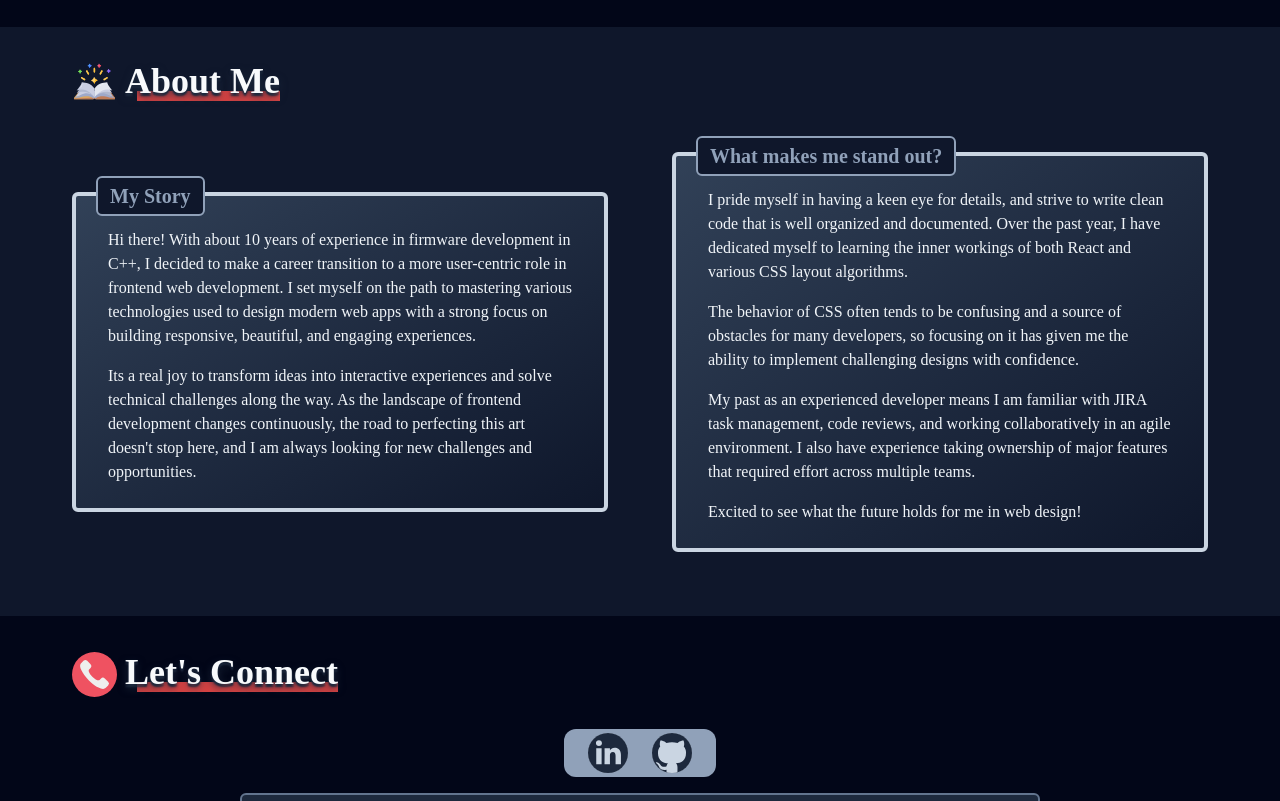
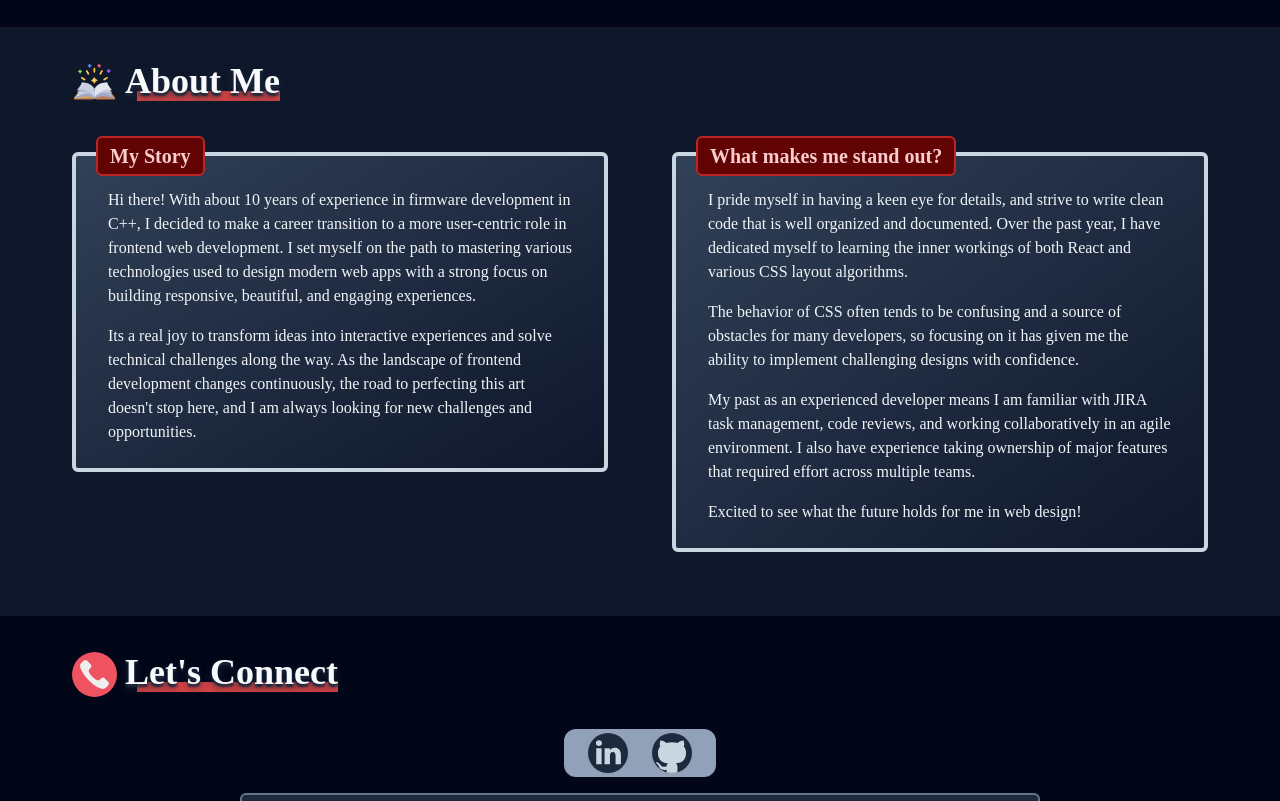
Before and after one commit to skharat8/portfolio-site, a React (Vite) app: page / in a window 1280 px wide. Shown: the part 1860-2661 px from the top of the page. Built offline with nearby package versions, Linux system fonts and the light colour scheme; what @midudev/tailwind-animations would draw is missing.

Commit message:
Refactor About Me component with multiple wrappers
- Add animations for enter and hover state
- Add color options for title chip

```diff
--- a/src/components/AboutMe.tsx
+++ b/src/components/AboutMe.tsx
@@ -1,21 +1,11 @@
 import aboutMeIcon from "@images/aboutMe.svg";
 
-import { tw } from "@/lib/utils";
-
+import AboutSubheaderWrapper from "./AboutSubheaderWrapper";
+import AboutTextWrapper from "./AboutTextWrapper";
 import MaxWidthWrapper from "./MaxWidthWrapper";
 import SectionTitle from "./SectionTitle";
 
 function AboutMe() {
-  const textWrapperStyles = tw`group hover:border-secondary-300 focus:border-secondary-300 relative mb-6
-  w-[min(44rem,95%)] rounded-md border-4 border-slate-300 bg-gradient-to-br
-  from-slate-700 to-slate-900 px-6 py-5 text-slate-100`;
-
-  const subHeaderStyles = tw`group-hover:bg-accent-red-800 group-focus:bg-accent-red-800
-  group-hover:text-accent-red-100 group-focus:text-accent-red-10
-  group-hover:border-accent-red-400 group-focus:border-accent-red-400 absolute
-  -translate-x-3 -translate-y-[calc(100%+0.25rem)] rounded-md border-2
-  border-slate-400 bg-slate-900 px-3 py-1 text-xl font-bold text-slate-400`;
-
   return (
     <section
       id="about"
@@ -29,9 +19,9 @@ function AboutMe() {
           About Me
         </SectionTitle>
 
-        <div className="flex-center-col gap-4 font-[Noto_Sans_Variable] md:flex-row md:gap-8">
-          <div className={textWrapperStyles}>
-            <h3 className={subHeaderStyles}>My Story</h3>
+        <div className="flex-center-col gap-6 md:flex-row md:items-start md:gap-8">
+          <AboutTextWrapper>
+            <AboutSubheaderWrapper color="red">My Story</AboutSubheaderWrapper>
 
             <p className="mt-2 mb-4">
               Hi there! With about 10 years of experience in firmware
@@ -48,10 +38,12 @@ function AboutMe() {
               this art doesn't stop here, and I am always looking for new
               challenges and opportunities.
             </p>
-          </div>
+          </AboutTextWrapper>
 
-          <div className={textWrapperStyles}>
-            <h3 className={subHeaderStyles}>What makes me stand out?</h3>
+          <AboutTextWrapper>
+            <AboutSubheaderWrapper color="red">
+              What makes me stand out?
+            </AboutSubheaderWrapper>
 
             <p className="mt-2 mb-4">
               I pride myself in having a keen eye for details, and strive to
@@ -71,7 +63,7 @@ function AboutMe() {
               major features that required effort across multiple teams.
             </p>
             <p>Excited to see what the future holds for me in web design!</p>
-          </div>
+          </AboutTextWrapper>
         </div>
       </MaxWidthWrapper>
     </section>
--- /dev/null
+++ b/src/components/AboutSubheaderWrapper.tsx
@@ -0,0 +1,29 @@
+import type { PropsWithChildren } from "react";
+
+type AboutSubheaderWrapperProps = {
+  color?: string;
+};
+
+function AboutSubheaderWrapper({
+  color = "slate",
+  children,
+}: PropsWithChildren<AboutSubheaderWrapperProps>) {
+  const colors: { [key: string]: string } = {
+    slate: "bg-slate-900 border-slate-500 text-slate-100",
+    red: "bg-accent-red-900 border-accent-red-500 text-accent-red-100",
+    emerald: "bg-emerald-900 border-emerald-500 text-emerald-100",
+    purple: "bg-purple-900 border-purple-500 text-purple-100",
+    blue: "bg-primary-azure-900 border-primary-azure-500 text-primary-azure-100",
+  };
+
+  return (
+    <h3
+      className={`absolute -translate-x-3 -translate-y-[calc(100%+0.25rem)] rounded-md border-2
+        ${colors[color]} px-3 py-1 text-xl font-bold`}
+    >
+      {children}
+    </h3>
+  );
+}
+
+export default AboutSubheaderWrapper;
--- /dev/null
+++ b/src/components/AboutTextWrapper.tsx
@@ -0,0 +1,28 @@
+import type { PropsWithChildren } from "react";
+
+import { motion } from "motion/react";
+
+function AboutTextWrapper({ children }: PropsWithChildren) {
+  return (
+    <motion.div
+      className="group hover:border-secondary-300 relative mb-6 w-[min(44rem,80vw)] rounded-md
+        border-4 border-slate-300 bg-gradient-to-br from-slate-700 to-slate-900 px-6
+        py-5 text-slate-100 outline-none"
+      initial={{ opacity: 0, x: "15%" }}
+      whileInView={{
+        opacity: 1,
+        x: 0,
+        transition: { type: "spring", damping: 20 },
+      }}
+      whileHover={{
+        y: "-8px",
+        boxShadow: "-4px 8px 8px hsl(39 83% 69% / 0.30)",
+        transition: { type: "spring", damping: 20, stiffness: 150 },
+      }}
+    >
+      {children}
+    </motion.div>
+  );
+}
+
+export default AboutTextWrapper;
```
